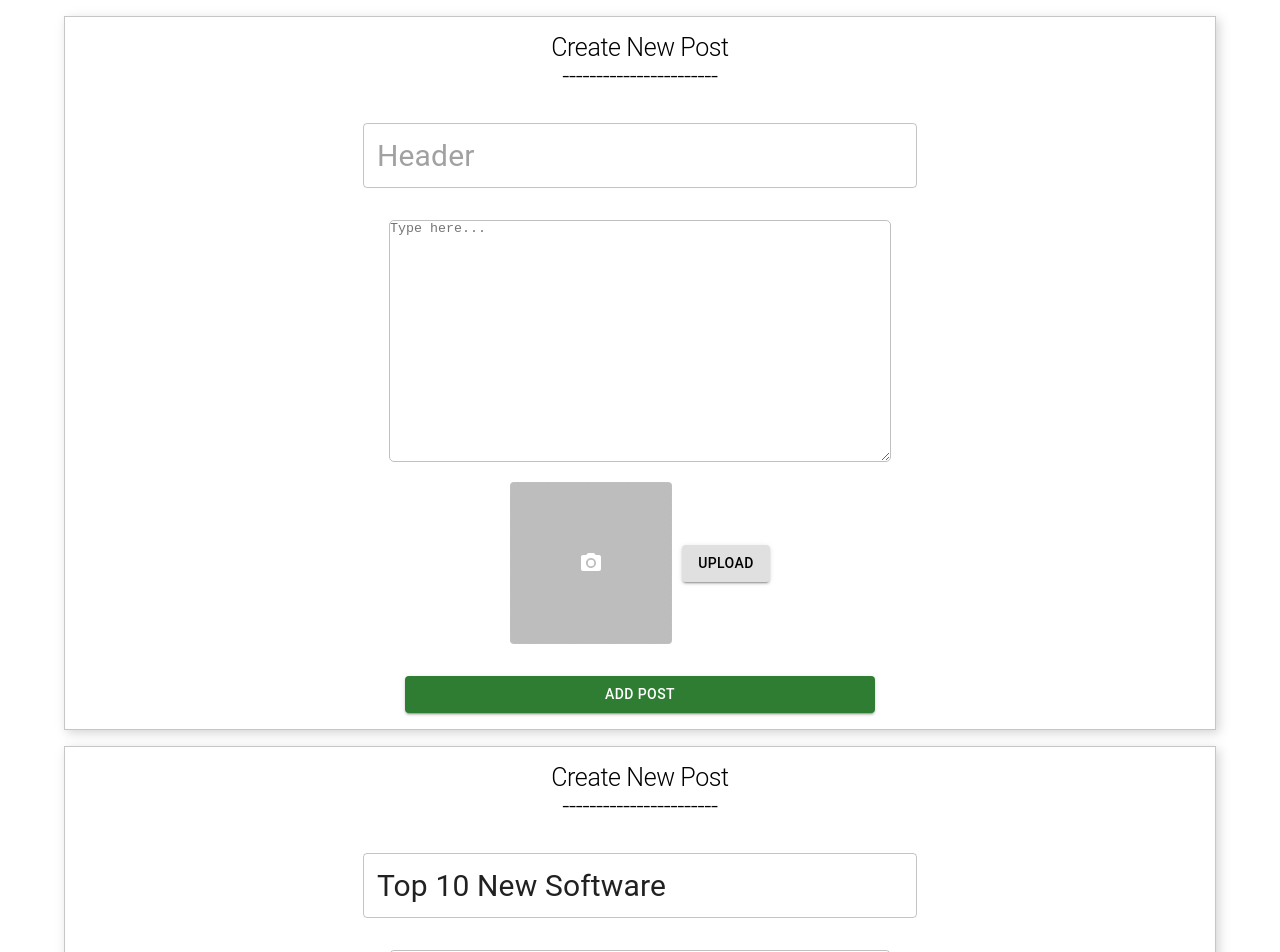
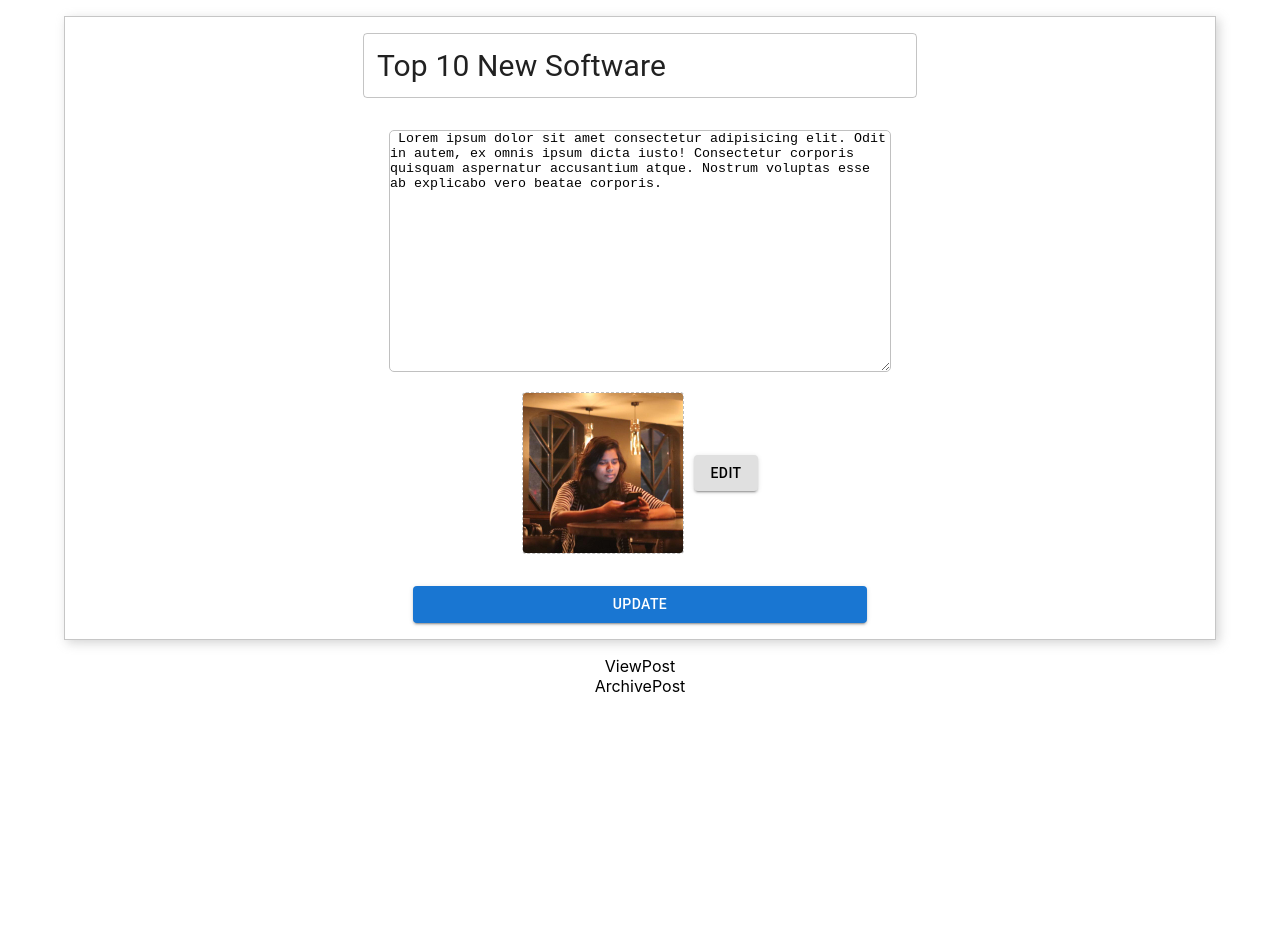
Before and after one commit to codewithdolly/crud01--blog-website--project-16, a React (Create React App) app: page / in a window 1280 px wide. Shown: the top 952 px of the page. After the commit the page ends 800 px from the top, so only its background shows below. Built offline with nearby package versions, Linux system fonts and the light colour scheme.

Commit message:
Edit post -page created

```diff
--- a/src/App.js
+++ b/src/App.js
@@ -6,7 +6,7 @@ function App() {
   return (
     <>
       <div className="App">
-        <NewPost />
+        {/* <NewPost /> */}
         <EditPost />
         <ViewPost />
         <ArchivePost />
--- a/src/Components/EditPost/EditPost.js
+++ b/src/Components/EditPost/EditPost.js
@@ -26,9 +26,6 @@ const EditPost = () => {
         noValidate
         autoComplete="off"
       >
-     <Typography variant="h1" component="div" gutterBottom sx={{fontSize:"25px"}}>
-       Create New Post <br />-----------------------
-      </Typography>
 
         {/* Header */}
         <TextField
```
Also changed, not shown: src/Components/EditPost/EditPost.scss (line endings or trailing spaces).
